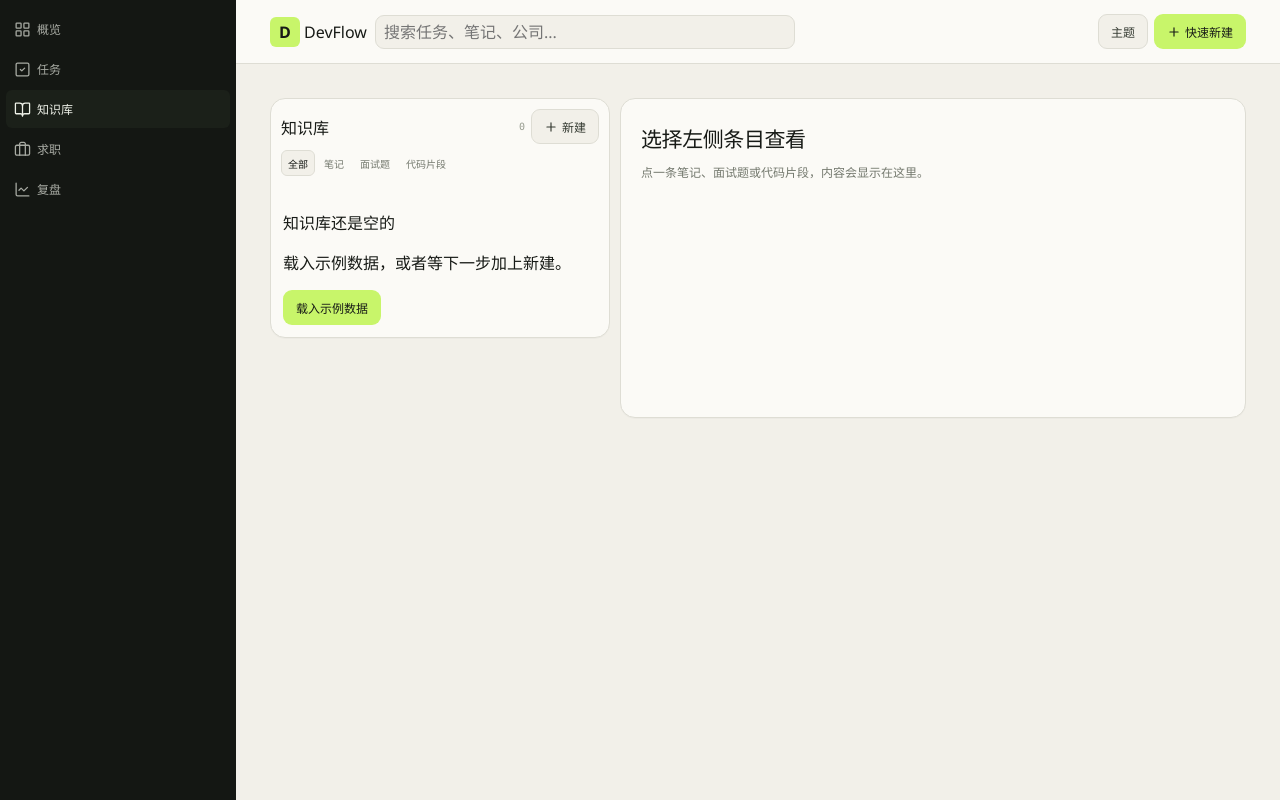
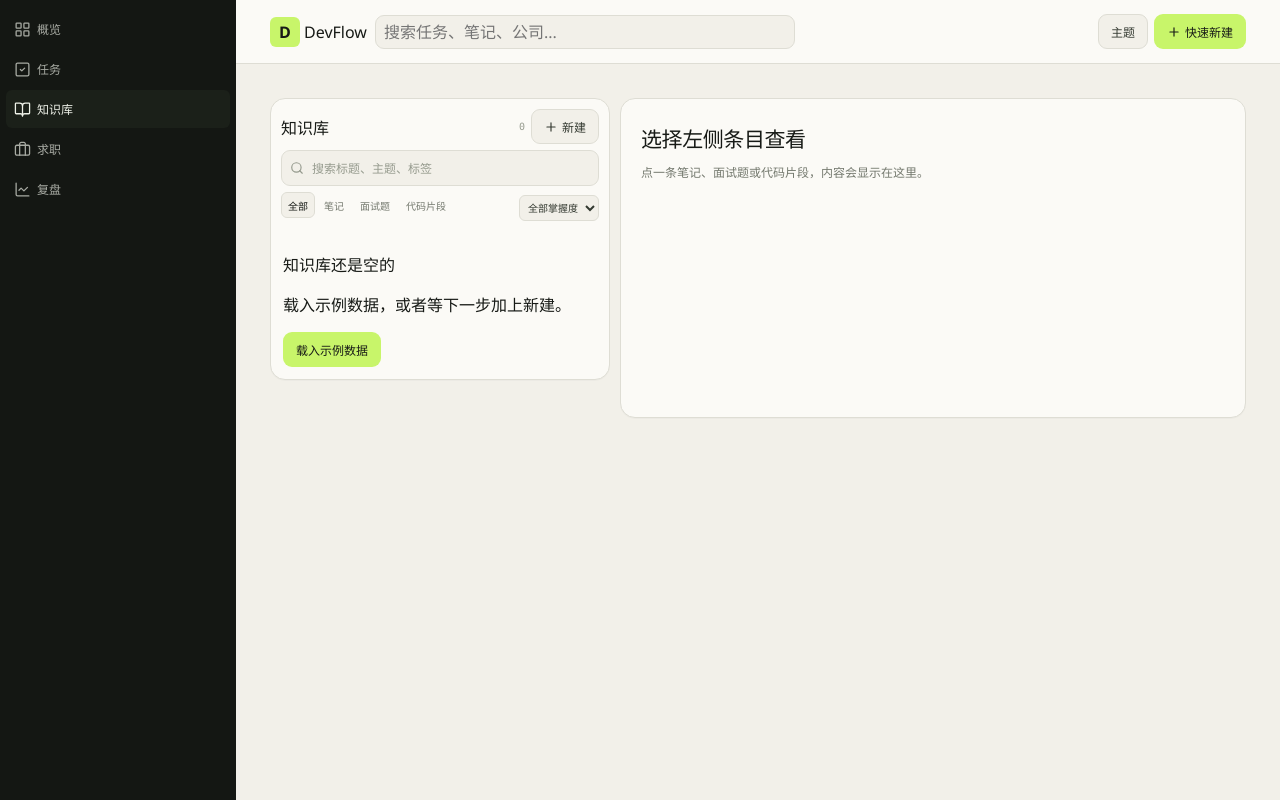
Before and after one commit to cyldstore/devflow, a Vue app in the folder devflow/: page /knowledge in a window 1280 px wide. Built offline with nearby package versions, Linux system fonts and the light colour scheme.

Commit message:
feat(knowledge): 搜索与掌握度筛选

```diff
--- a/devflow/src/lib/knowledge.ts
+++ b/devflow/src/lib/knowledge.ts
@@ -1,6 +1,7 @@
-import type { KnowledgeItem, KnowledgeType } from '@/types'
+import type { KnowledgeItem, KnowledgeType, Mastery } from '@/types'
 
 export type KnowledgeFilter = 'all' | KnowledgeType
+export type MasteryFilter = 'all' | Mastery
 
 export const KNOWLEDGE_TYPE_LABELS: Record<KnowledgeType, string> = {
   note: '笔记',
@@ -8,10 +9,26 @@ export const KNOWLEDGE_TYPE_LABELS: Record<KnowledgeType, string> = {
   snippet: '代码片段',
 }
 
+export interface KnowledgeQuery {
+  type?: KnowledgeFilter
+  keyword?: string
+  mastery?: MasteryFilter
+}
+
 // 筛选知识库
-export function filterKnowledge(items: KnowledgeItem[], filter: KnowledgeFilter): KnowledgeItem[] {
-  if (filter === 'all') return items
-  return items.filter((item) => item.type === filter)
+export function filterKnowledge(items: KnowledgeItem[], query: KnowledgeQuery): KnowledgeItem[] {
+  const keyword = query.keyword?.trim().toLowerCase() ?? ''
+  const type = query.type ?? 'all'
+  const mastery = query.mastery ?? 'all'
+
+  return items.filter((item) => {
+    if (type !== 'all' && item.type !== type) return false
+    if (mastery !== 'all' && item.mastery !== mastery) return false
+    if (!keyword) return true
+
+    const haystack = `${item.title} ${item.topic} ${item.tags.join(' ')}`.toLowerCase()
+    return haystack.includes(keyword)
+  })
 }
 
 // 知识库排序
--- a/devflow/src/pages/KnowledgeView.vue
+++ b/devflow/src/pages/KnowledgeView.vue
@@ -12,6 +12,28 @@
         </div>
       </header>
 
+      <div class="search">
+        <!-- keyword搜索 -->
+        <Search :size="14" aria-hidden="true" />
+        <input
+          v-model="keyword"
+          type="search"
+          class="search-input"
+          placeholder="搜索标题、主题、标签"
+          aria-label="搜索知识库"
+        />
+        <button
+          v-if="keyword"
+          type="button"
+          class="search-clear"
+          aria-label="清除搜索"
+          @click="keyword = ''"
+        >
+          <X :size="13" aria-hidden="true" />
+        </button>
+      </div>
+
+      <div class="filter-row">
         <!-- 类型筛选 -->
         <div class="tabs" role="group" aria-label="按类型筛选">
           <button
@@ -26,6 +48,15 @@
           </button>
         </div>
 
+        <!-- 掌握度搜索 -->
+        <select v-model="masteryFilter" class="mastery-select" aria-label="按掌握度筛选">
+          <option value="all">全部掌握度</option>
+          <option value="rusty">生疏</option>
+          <option value="learning">学习中</option>
+          <option value="solid">熟练</option>
+        </select>
+      </div>
+
       <div v-if="db.knowledge.length === 0" class="empty">
         <p class="empty-title">知识库还是空的</p>
         <p class="empty-text">载入示例数据，或者等下一步加上新建。</p>
@@ -33,9 +64,12 @@
       </div>
 
       <div v-else-if="items.length === 0" class="empty">
-        <p class="empty-title">这个类型下还没有内容</p>
-        <p class="empty-text">换一个类型，或者切回"全部"。</p>
-        <Button variant="ghost" @click="filter = 'all'">清除筛选</Button>
+        <p class="empty-title">
+          <template v-if="keyword">没有匹配「{{ keyword }}」的内容</template>
+          <template v-else>当前筛选下没有内容</template>
+        </p>
+        <p class="empty-text">换个关键词，或者清除筛选看看全部。</p>
+        <Button variant="ghost" @click="clearFilters">清除筛选</Button>
       </div>
 
       <!-- 标题区 -->
@@ -225,12 +259,12 @@
 
 <script setup lang="ts">
 import { computed, ref, reactive, nextTick, onBeforeUnmount, watch } from 'vue'
-import { Pin, Plus, Pencil, Trash2 } from 'lucide-vue-next'
+import { Pin, Plus, Pencil, Trash2, Search, X } from 'lucide-vue-next'
 import Button from '@/components/ui/Button.vue'
 import Card from '@/components/ui/Card.vue'
 import Chip from '@/components/ui/Chip.vue'
 import { filterKnowledge, KNOWLEDGE_TYPE_LABELS, sortKnowledge } from '@/lib/knowledge'
-import type { KnowledgeFilter } from '@/lib/knowledge'
+import type { KnowledgeFilter, MasteryFilter } from '@/lib/knowledge'
 import { loadSeed, useDatabase } from '@/stores/db'
 import type { Mastery, KnowledgeType, KnowledgeItem } from '@/types'
 import { renderMarkdown } from '@/lib/markdown'
@@ -267,8 +301,6 @@ const MASTERY_TONES = {
 
 const db = useDatabase()
 const filter = ref<KnowledgeFilter>('all')
-
-const items = computed(() => sortKnowledge(filterKnowledge(db.knowledge, filter.value)))
 
 const selectedId = ref<string | null>(null)
 
@@ -517,6 +549,26 @@ function togglePin(item: KnowledgeItem | null): void {
     })
   }
 }
+
+const keyword = ref('')
+const masteryFilter = ref<MasteryFilter>('all')
+
+const items = computed(() =>
+  sortKnowledge(
+    filterKnowledge(db.knowledge, {
+      type: filter.value,
+      keyword: keyword.value,
+      mastery: masteryFilter.value,
+    }),
+  ),
+)
+
+// 重置搜索参数
+function clearFilters() {
+  filter.value = 'all'
+  keyword.value = ''
+  masteryFilter.value = 'all'
+}
 </script>
 
 <style scoped>
@@ -550,7 +602,7 @@ h1 {
 .tabs {
   display: flex;
   gap: var(--space-1);
-  padding: 0 var(--space-5) var(--space-3);
+  padding: 0 0 var(--space-3) var(--space-5);
   overflow-x: auto;
 }
 
@@ -952,4 +1004,89 @@ h1 {
   line-height: var(--leading-normal);
   color: var(--color-text-muted);
 }
+
+.search {
+  display: flex;
+  align-items: center;
+  gap: var(--space-3);
+  height: 36px;
+  margin: 0 var(--space-5) var(--space-3);
+  padding: 0 var(--space-4);
+  border: 1px solid var(--color-border);
+  border-radius: var(--radius-md);
+  background: var(--color-background);
+  color: var(--color-text-faint);
+}
+
+.search:focus-within {
+  border-color: var(--color-accent-strong);
+}
+
+.search-input {
+  flex: 1;
+  min-width: 0;
+  border: none;
+  outline: none;
+  background: transparent;
+  color: var(--color-text);
+  font: inherit;
+  font-size: var(--text-sm);
+}
+
+.search-input::placeholder {
+  color: var(--color-text-faint);
+}
+
+.search-clear {
+  flex: none;
+  width: 20px;
+  height: 20px;
+  display: grid;
+  place-items: center;
+  border: none;
+  border-radius: var(--radius-xs);
+  background: transparent;
+  color: var(--color-text-faint);
+  cursor: pointer;
+}
+
+.search-clear:hover {
+  background: var(--color-surface);
+  color: var(--color-text-strong);
+}
+
+.search-clear:focus-visible {
+  outline: 2px solid var(--color-text-strong);
+  outline-offset: 1px;
+}
+
+input[type='search']::-webkit-search-cancel-button {
+  -webkit-appearance: none;
+  display: none;
+}
+
+.filter-row {
+  display: flex;
+  align-items: center;
+  justify-content: space-between;
+  gap: var(--space-3);
+  padding-right: var(--space-5);
+}
+
+.mastery-select {
+  flex: none;
+  height: 26px;
+  padding: 0 var(--space-2);
+  border: 1px solid var(--color-border);
+  border-radius: var(--radius-sm);
+  background: var(--color-background);
+  color: var(--color-text);
+  font: inherit;
+  font-size: var(--text-xs);
+}
+
+.mastery-select:focus-visible {
+  outline: 2px solid var(--color-text-strong);
+  outline-offset: 2px;
+}
 </style>
```
Lines whose indentation alone changed are shown as unchanged.
